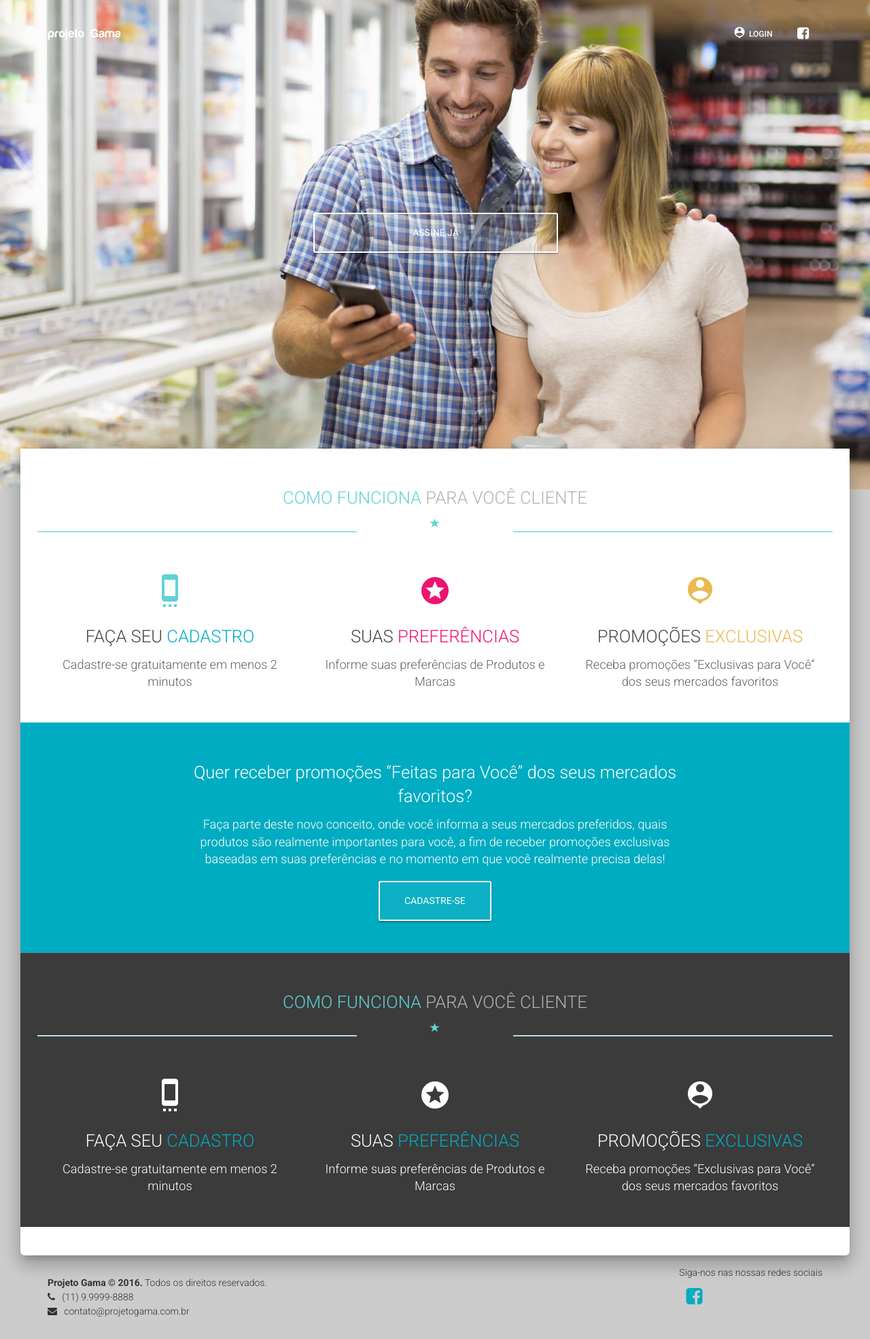
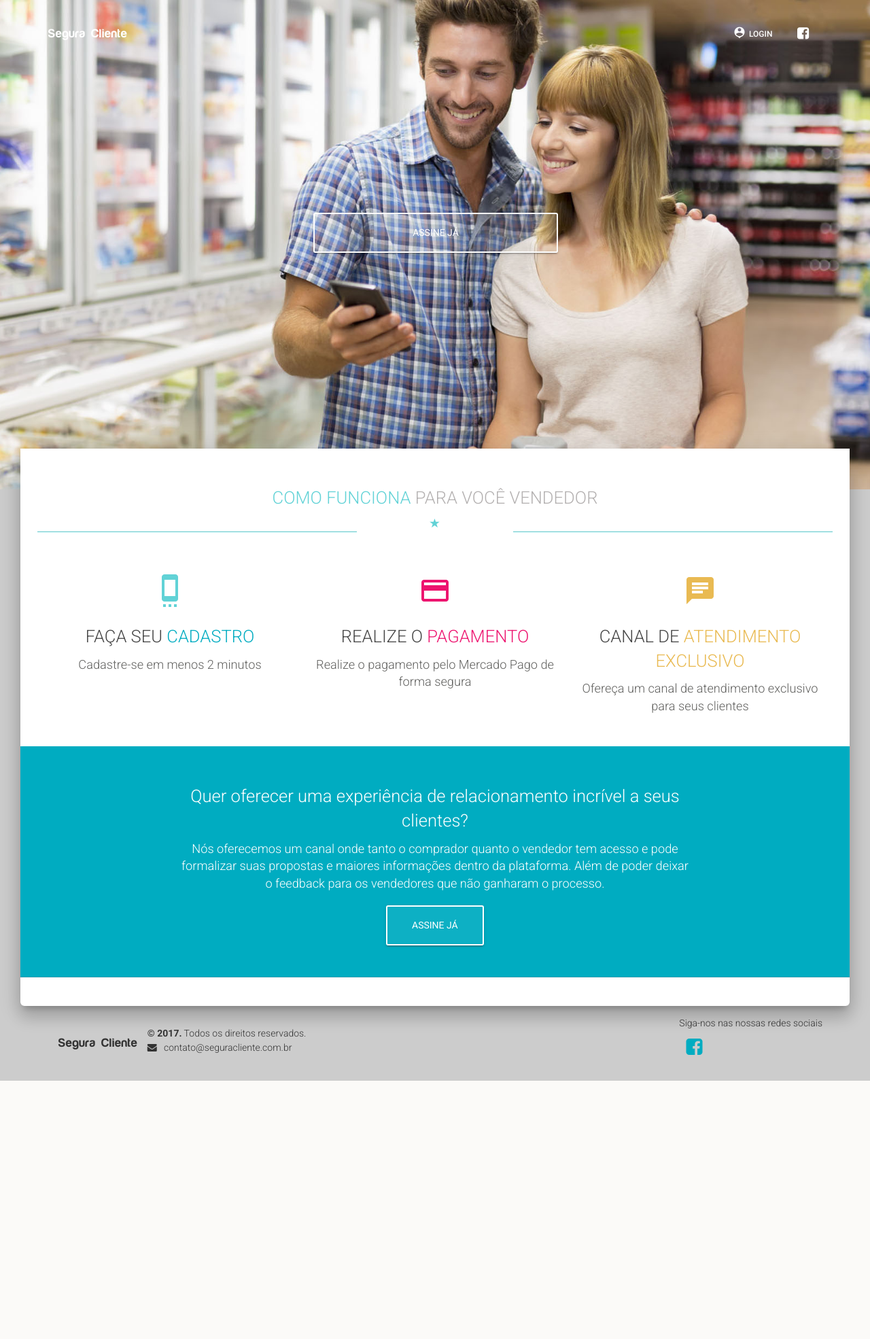
Before and after one commit to douglasdrdc/Assignment3, an ASP.NET MVC app: page / in a window 1280 px wide. Shown: the whole page at 68% size. After the commit the page ends 1590 px from the top, so only its background shows below. Run offline with ASP.NET Core 8 and stand-ins for ASP.NET MVC 5, Linux system fonts and the light colour scheme; the project's own start-up code is not run, and a stand-in starts its controllers and pages; some libraries are stand-ins or nearby versions.

Commit message:
desenvolvimento do negocio

```diff
--- a/Assignment3.Web/Controllers/ClienteController.cs
+++ b/Assignment3.Web/Controllers/ClienteController.cs
@@ -52,7 +52,7 @@ namespace Assignment3.Web.Controllers
             {
                 db.Cliente.Add(cliente);
                 db.SaveChanges();
-                return RedirectToAction("Index");
+                return RedirectToAction("RealizarPagamento", "Pagamento", cliente);
             }
 
             return View(cliente);
@@ -115,6 +115,7 @@ namespace Assignment3.Web.Controllers
         //    return RedirectToAction("Index");
         //}
 
+
         protected override void Dispose(bool disposing)
         {
             if (disposing)
--- a/Assignment3.Web/Views/Home/Index.cshtml
+++ b/Assignment3.Web/Views/Home/Index.cshtml
@@ -10,7 +10,7 @@
             <div class="col-sm-12 col-md-12 text-center">
                 <h3>
                     <span style="color: #61d2d6;">COMO FUNCIONA</span>
-                    <span style="color: #b4b1b1;">PARA VOCÊ CLIENTE</span>
+                    <span style="color: #b4b1b1;">PARA VOCÊ VENDEDOR</span>
                 </h3>
             </div>
             <div class="row">
@@ -30,7 +30,7 @@
                             <span style="color: #464646;">FAÇA SEU</span>
                             <span style="color: #00acc1;">CADASTRO</span>
                         </h3>
-                        <h4>Cadastre-se gratuitamente em menos 2 minutos</h4>
+                        <h4>Cadastre-se em menos 2 minutos</h4>
                     </div>
                 </div>
             </div>
@@ -38,14 +38,14 @@
                 <div class="text-center">
                     <div align="center">
                         @*<img src="~/Images/Diversas/Favorite.png" class="img-responsive" style="max-width: 120px;">*@
-                        <i class="material-icons" style="font-size: 48px; color: #ed146f;">stars</i>
+                        <i class="material-icons" style="font-size: 48px; color: #ed146f;">credit_card</i>
                     </div>
                     <div class="caption">
                         <h3>
-                            <span style="color: #464646;">SUAS</span>
-                            <span style="color: #ed146f;">PREFERÊNCIAS</span>
+                            <span style="color: #464646;">REALIZE O</span>
+                            <span style="color: #ed146f;">PAGAMENTO</span>
                         </h3>
-                        <h4>Informe suas preferências de Produtos e Marcas</h4>
+                        <h4>Realize o pagamento pelo Mercado Pago de forma segura</h4>
                     </div>
                 </div>
             </div>
@@ -53,14 +53,14 @@
                 <div class="text-center">
                     <div align="center">
                         @*<img src="~/Images/Diversas/Cesta.png" class="img-responsive" style="max-width: 120px;">*@
-                        <i class="material-icons" style="font-size: 48px; color: #e9ba52;">person_pin</i>
+                        <i class="material-icons" style="font-size: 48px; color: #e9ba52;">chat</i>
                     </div>
                     <div class="caption">
                         <h3>
-                            <span style="color: #464646;">PROMOÇÕES</span>
-                            <span style="color: #e9ba52;">EXCLUSIVAS</span>
+                            <span style="color: #464646;">CANAL DE </span>
+                            <span style="color: #e9ba52;">ATENDIMENTO EXCLUSIVO</span>
                         </h3>
-                        <h4>Receba promoções “Exclusivas para Você” dos seus mercados favoritos</h4>
+                        <h4>Ofereça um canal de atendimento exclusivo para seus clientes</h4>
                     </div>
                 </div>
             </div>
@@ -73,13 +73,15 @@
         <div class="row text-center">
             <br />
             <div class="col-md-8 col-md-offset-2">
-                <h3>Quer receber promoções “Feitas para Você” dos seus mercados favoritos?</h3>
+                <h3>Quer oferecer uma experiência de relacionamento incrível a seus clientes?</h3>
                 <div>
-                    <h4>Faça parte deste novo conceito, onde você informa a seus mercados preferidos, quais produtos são realmente importantes para você, a fim de receber promoções exclusivas baseadas em suas preferências e no momento em que você realmente precisa delas!</h4>
+                    <h4>
+                        Nós oferecemos um canal onde tanto o comprador quanto o vendedor tem acesso e pode formalizar suas propostas e maiores informações dentro da plataforma. Além de poder deixar o feedback para os vendedores que não ganharam o processo.
+                    </h4>
                 </div>
-                <a href="@Url.Action("AceiteCadastro", "Cliente")" class="btn btn-default btn-raised btn-lg"
+                <a href="@Url.Action("Create", "Cliente")" class="btn btn-default btn-raised btn-lg"
                    style="background-color: rgba(255, 255, 255, 0.05); color: #ffffff; border: 2px solid #ffffff;">
-                    CADASTRE-SE
+                    ASSINE JÁ
                 </a>
             </div>
         </div>
@@ -87,6 +89,7 @@
     </div>
 </section>
 
+<!--
 <section class="content-section-c" id="section3">
     <div class="container">
         <div style="margin-top: 20px;"></div>
@@ -152,3 +155,4 @@
         </div><br />
     </div>
 </section>
+-->
--- a/Assignment3.Web/Views/Shared/_Layout.cshtml
+++ b/Assignment3.Web/Views/Shared/_Layout.cshtml
@@ -3,7 +3,7 @@
 <head>
     <meta charset="utf-8" />
     <meta name="viewport" content="width=device-width, initial-scale=1.0">
-    <title>Projeto</title>
+    <title>Segura Cliente</title>
 
     <meta http-equiv="X-UA-Compatible" content="IE=edge,chrome=1" />
     <meta content='width=device-width, initial-scale=1.0, maximum-scale=1.0, user-scalable=0' name='viewport' />
@@ -33,7 +33,7 @@
                 <a href="@Url.Action("Index", "Home")">
                     <div class="logo-container">
                         <div class="logo">
-                            <span class="navbar-brand" style="color: white; font-family: HarabaraMaisDemo; font-size: large;">projeto Gama</span>
+                            <span class="navbar-brand" style="color: white; font-family: HarabaraMaisDemo; font-size: large;">Segura Cliente</span>
                         </div>
                     </div>
                 </a>
@@ -46,7 +46,7 @@
                         </a>
                     </li>
                     <li>
-                        <a rel="tooltip" title="Curta nossa página no Facebook" data-placement="bottom" href="https://www.facebook.com/meumercadow" target="_blank" class="btn btn-simple">
+                        <a rel="tooltip" title="Curta nossa página no Facebook" data-placement="bottom" href="https://www.facebook.com/Segura-cliente-668831063325875/" target="_blank" class="btn btn-simple">
                             <i class="fa fa-facebook-square"></i>
                         </a>
                     </li>
@@ -89,12 +89,12 @@
     <footer class="footer">
         <div class="container">
             <div class="copyright pull-left">
-                <strong>Projeto Gama &copy; 2016.</strong> Todos os direitos reservados.
                 <div>
-                    <i class="fa fa-phone"></i> &nbsp; (11) 9.9999-8888
+                    <span class="navbar-brand" style="font-family: HarabaraMaisDemo; font-size: large;">Segura Cliente</span>
+                    <strong> &copy; 2017.</strong> Todos os direitos reservados.
                 </div>
                 <div>
-                    <i class="fa fa-envelope"></i> &nbsp; contato@projetogama.com.br
+                    <i class="fa fa-envelope"></i> &nbsp; contato@seguracliente.com.br
                 </div>
             </div>
             <div class="pull-right">
@@ -103,7 +103,7 @@
                 </p>
                 <div class="footer-icons">
                     &nbsp;&nbsp;
-                    <a href="https://www.facebook.com/projetogama"><i class="fa fa-facebook-square fa-2x"></i></a>
+                    <a href="https://www.facebook.com/Segura-cliente-668831063325875/"><i class="fa fa-facebook-square fa-2x"></i></a>
                 </div>
             </div>
         </div>
```
Also changed, not shown: Assignment3.Web/Models/ModeloDados.cs (+11 -0 lines), Assignment3.Web/Views/Shared/_LayoutHeaderSlim.cshtml (+7 -7 lines), Assignment3.Web/Assignment3.Web.csproj, 8 other files.
